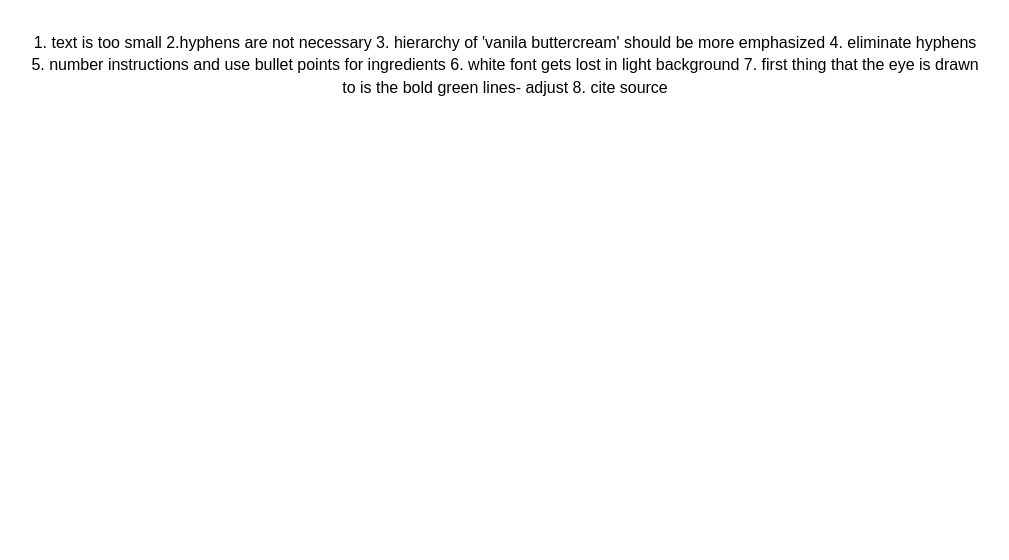
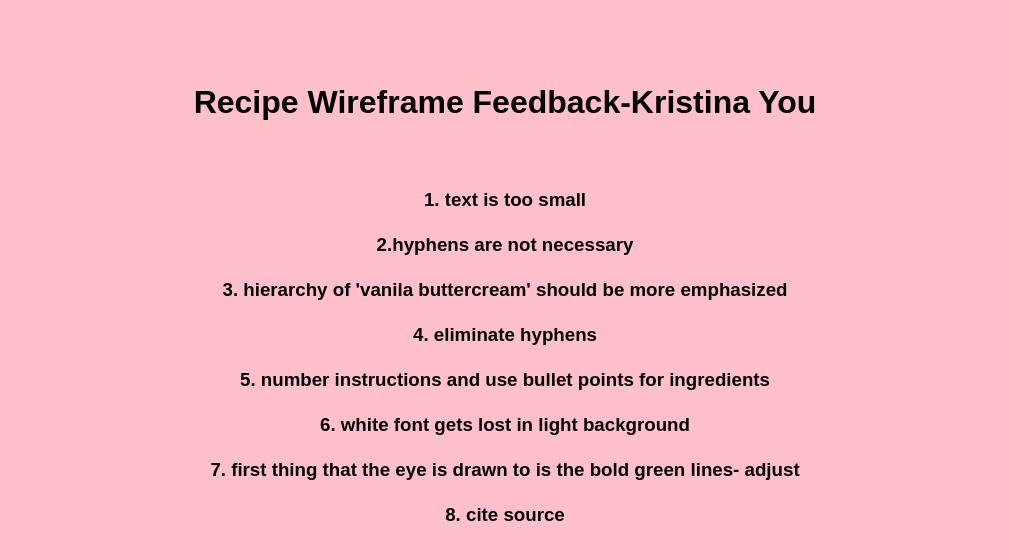
Before and after one commit to kristinayou/iffall2018, a plain HTML site: page recipe-wireframe/feedback-notes.html in a window 1280 px wide. Shown: the whole page, without its empty margins (135-1144 px from the left). Drawn offline with Linux system fonts and the light colour scheme.

Commit message:
Add files via upload

```diff
--- a/recipe-wireframe/feedback-notes.html
+++ b/recipe-wireframe/feedback-notes.html
@@ -11,6 +11,8 @@
 			font-size: 16px;
 			line-height: 1.4;
 			text-align:center;
+			background-color:pink;
+			margin-top: 80px
 		}
 
 
@@ -19,14 +21,18 @@
 <body>
 
 
-	<p1>1. text is too small </p1>
-	<p2>2.hyphens are not necessary </p2>
-	<p3>3. hierarchy of 'vanila buttercream' should be more emphasized </p3>
-	<p4>4. eliminate hyphens </p4>
-	<p5>5. number instructions and use bullet points for ingredients </p5>
-	<p6>6. white font gets lost in light background </p6>
-	<p7>7. first thing that the eye is drawn to is the bold green lines- adjust </p7>
-	<p8>8. cite source </p8>
+	<h1> Recipe Wireframe Feedback-Kristina You</h1>
+	<br>
+	<h3>
+	<p>1. text is too small </p>
+	<p>2.hyphens are not necessary </p>
+	<p>3. hierarchy of 'vanila buttercream' should be more emphasized </p>
+	<p>4. eliminate hyphens </p>
+	<p>5. number instructions and use bullet points for ingredients </p>
+	<p>6. white font gets lost in light background </p>
+	<p>7. first thing that the eye is drawn to is the bold green lines- adjust </p>
+	<p>8. cite source </p>
+	</h3>
 
 </body>
 </html>
```
